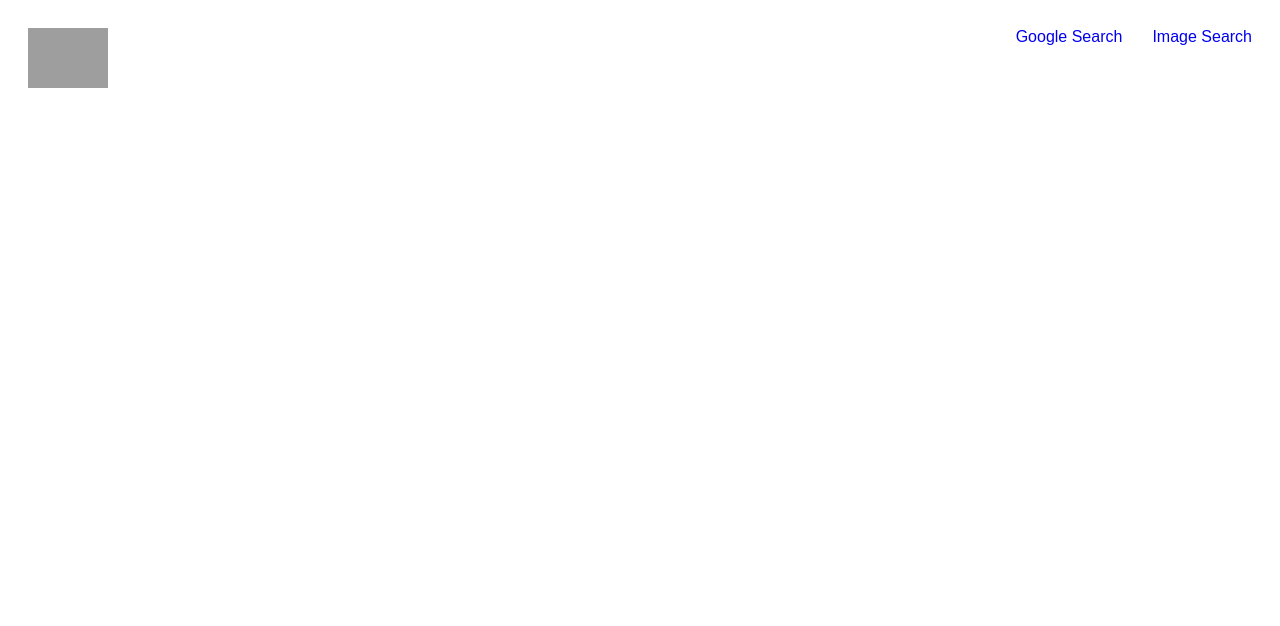
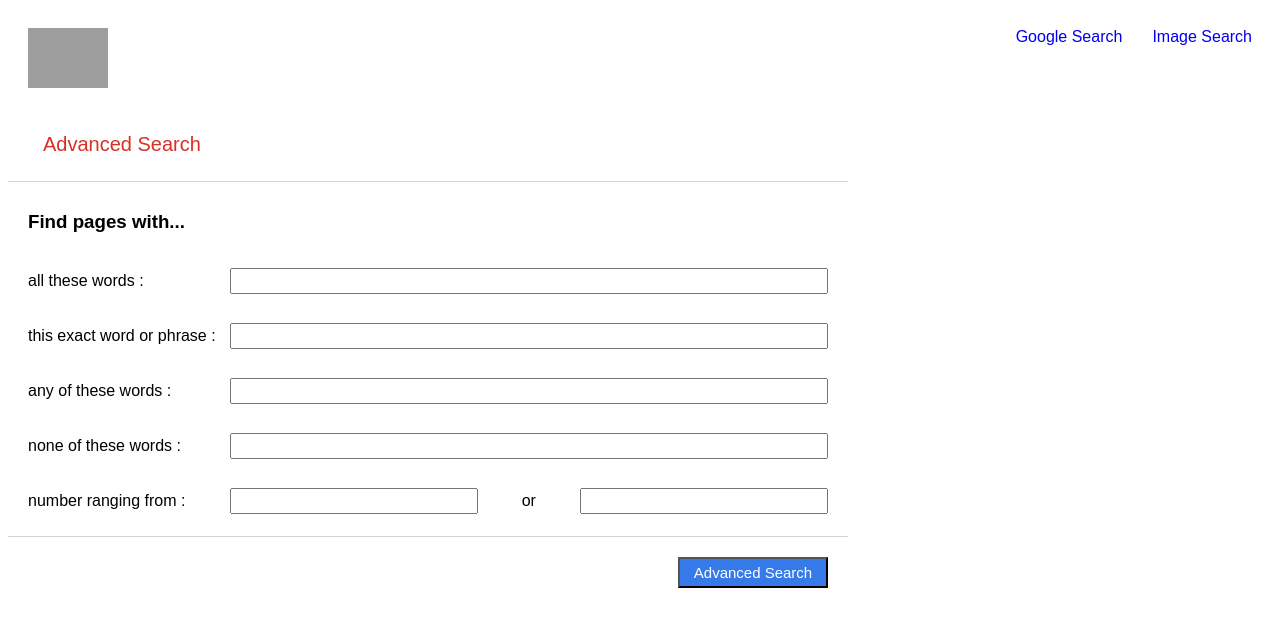
Before and after one commit to YoussefBam/Search, a plain HTML site: page advanced.html in a window 1280 px wide. Drawn offline with Linux system fonts and the light colour scheme; grey boxes are pictures that could not be loaded.

Commit message:
Add relevant css to advanced pageand complete advanced structure

```diff
--- a/advanced.css
+++ b/advanced.css
@@ -17,3 +17,57 @@ a{
     display: flex;
     gap:30px;
 }
+
+.banner{
+    display: flex;
+    justify-content: flex-start;
+}
+
+label{
+    margin:25px 35px;
+    color:#d93025;
+    font-size:20px;
+}
+
+.find{
+    display: flex;
+    flex-direction: column;
+    gap:5px;
+    width:800px;
+    padding: 10px 20px;
+    border-bottom: 1px solid lightgrey;
+    border-top: 1px solid lightgrey;
+}
+
+.detail{
+    display: flex;
+    gap: 5px;
+    justify-content: space-between;
+    align-items: center;
+}
+
+.detail input{
+    width:590px;
+    height:20px;
+    text-align: left;
+}
+
+.detail.special input{
+    width:240px;
+    height:20px;
+}
+
+.div-button{
+    width:800px;
+    display:flex;
+    justify-content: flex-end;
+    padding: 20px;
+}
+
+.div-button input{
+    background-color: #357ae8;
+    color:white;
+    width:150px;
+    padding:5px;
+    font-size: 15px;
+}
--- a/advanced.html
+++ b/advanced.html
@@ -12,5 +12,40 @@
                 <a href="image.html">Image Search</a>
             </div>
         </div>
+        <div class="banner">
+            <label>Advanced Search</label>
+        </div>
+        <form action="https://www.google.com/search">
+            <div class="find">
+                <h3>Find pages with...</h3>
+                <div class="detail">
+                    <p>all these words :</p>
+                    <input type="text">
+                </div>
+                <div class="detail">
+                    <p>this exact word or phrase :</p>
+                    <input type="text">
+                </div>
+                <div class="detail">
+                    <p>any of these words :</p>
+                    <input type="text">
+
+                </div>
+                <div class="detail">
+                    <p>none of these words :</p>
+                    <input type="text">
+                </div>
+                <div class="detail special">
+                    <p>number ranging from :</p>
+                    <input type="text">
+                    <p>or</p>
+                    <input type="text">
+
+                </div>
+            </div>
+            <div class="div-button">
+                <input type="submit" value="Advanced Search">
+            </div>
+    </form>
     </body>
 </html>
```
